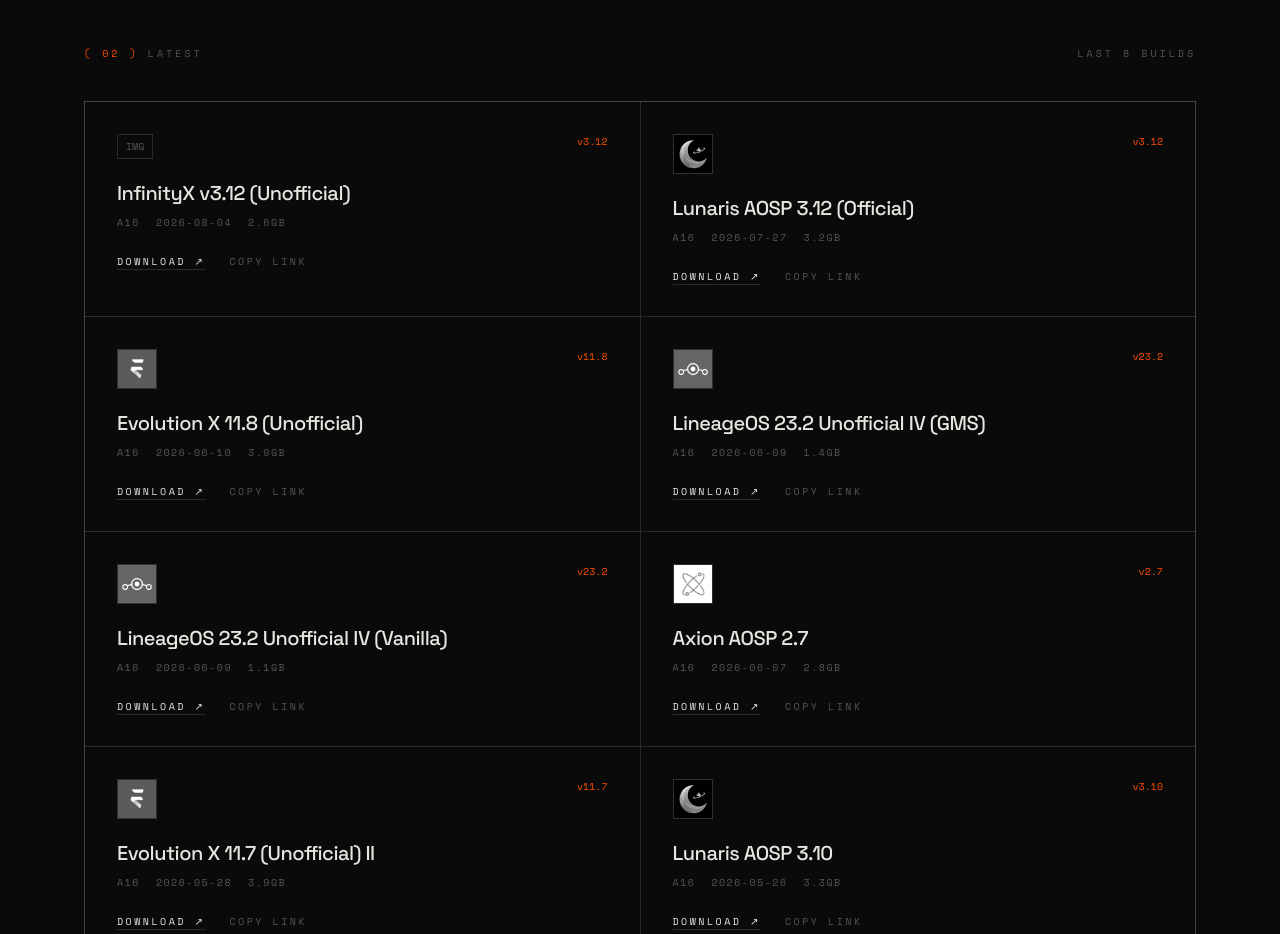
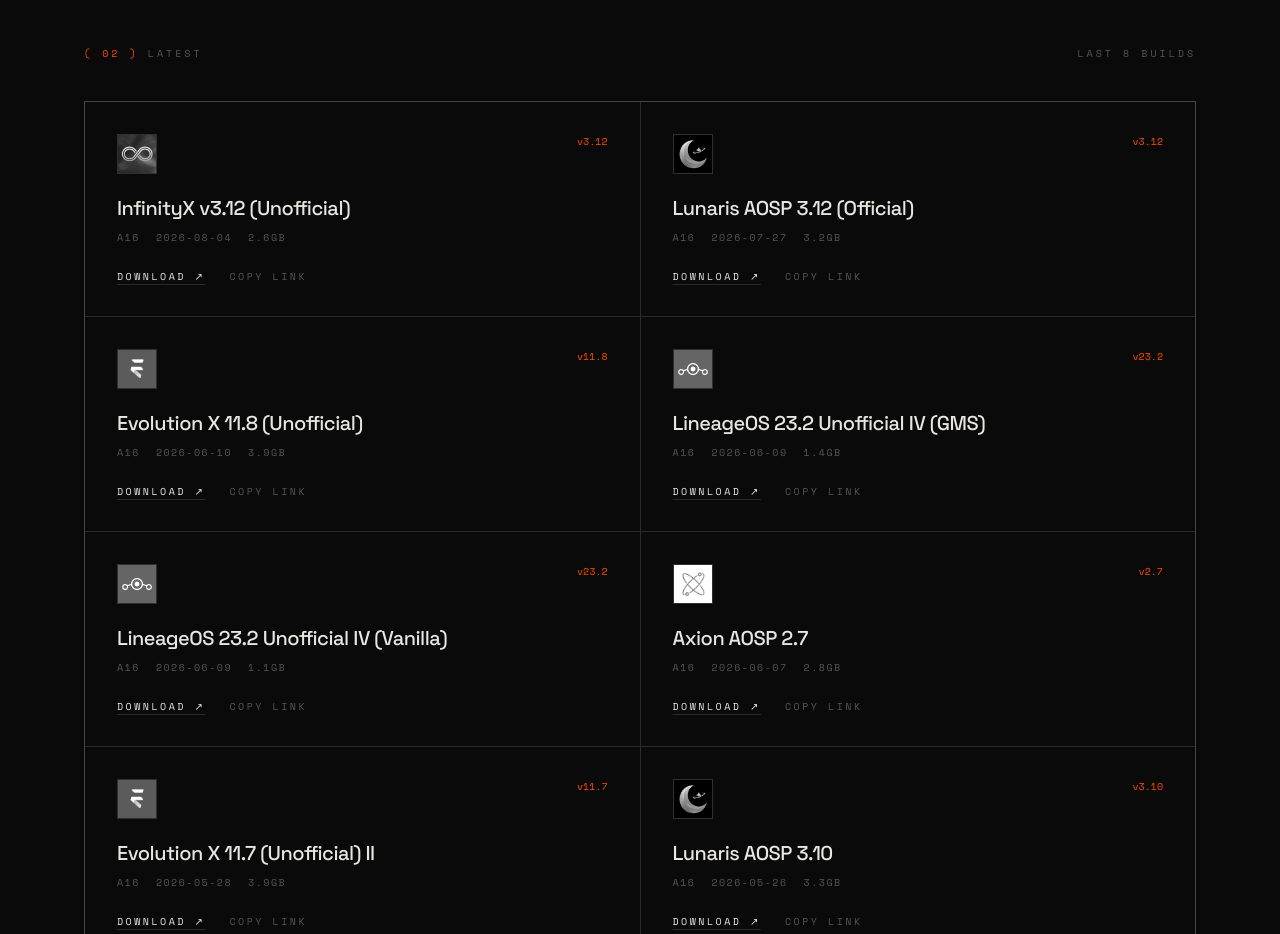
Before and after one commit to xCaptaiN09/rmx3031-archive, a React (Vite) app: page / in a window 1280 px wide. Shown: the part 1720-2654 px from the top of the page. Built offline with nearby package versions, Linux system fonts and the light colour scheme.

Commit message:
logo support of infinity X

```diff
--- a/src/sections/TransmissionFeed.tsx
+++ b/src/sections/TransmissionFeed.tsx
@@ -10,10 +10,13 @@
   pixelos: "/images/pixelos.png",
   oxygenos: "/images/oxygenos.png",
   coloros: "/images/coloros.png",
+  infinityx: "/images/InfinityX.png",
 };
 
+const normalize = (s: string) => s.toLowerCase().replace(/[\s._-]/g, "");
+
 const getLogoPath = (romName: string) => {
-  const lower = romName.toLowerCase();
+  const lower = normalize(romName);
   for (const [key, path] of Object.entries(LOGO_MAP)) {
     if (lower.includes(key)) return path;
   }
```
